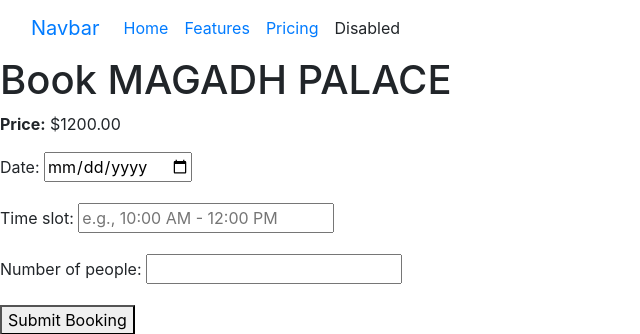
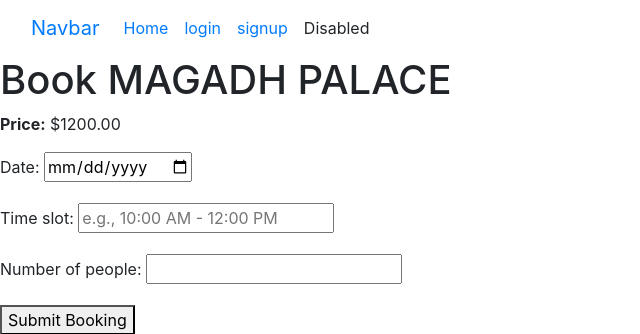
Before and after one commit to Musharraf551/robyse, a Django app: page /book/1/ in a window 1280 px wide. Shown: the top 334 px of the page, without its empty margins (0-640 px from the left). Run offline with Django 5.2, Linux system fonts and the light colour scheme; data comes from the database, SQL or seed files in the repository; some libraries are stand-ins or nearby versions.

Commit message:
slight change in base.html

```diff
--- a/templates/base.html
+++ b/templates/base.html
@@ -22,11 +22,16 @@
                     <a class="nav-link active" aria-current="page" href="#">Home</a>
                   </li>
                   <li class="nav-item">
-                    <a class="nav-link" href="#">Features</a>
+                    <a class="nav-link" href="#">login</a>
                   </li>
                   <li class="nav-item">
-                    <a class="nav-link" href="#">Pricing</a>
+                    <a class="nav-link" href="#">signup</a>
                   </li>
+                  {% if user.is_authenticated %}
+                  <li class="nav-item">
+                    <a class="nav-link" href="#">dashboard</a>
+                  </li>
+                  {% endif %}
                   <li class="nav-item">
                     <a class="nav-link disabled" aria-disabled="true">Disabled</a>
                   </li>
```
